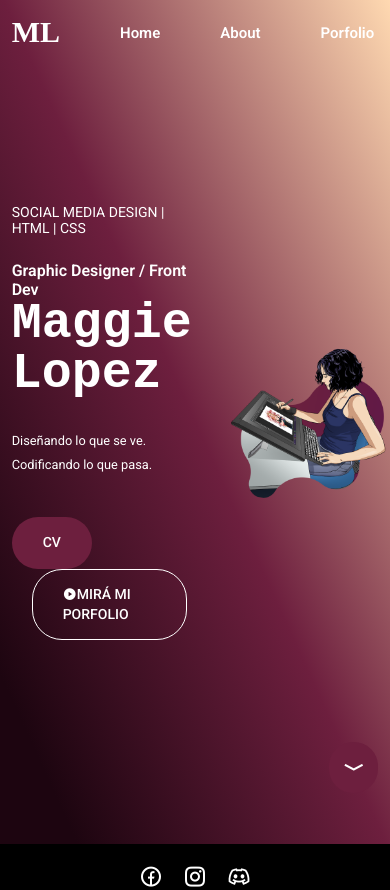
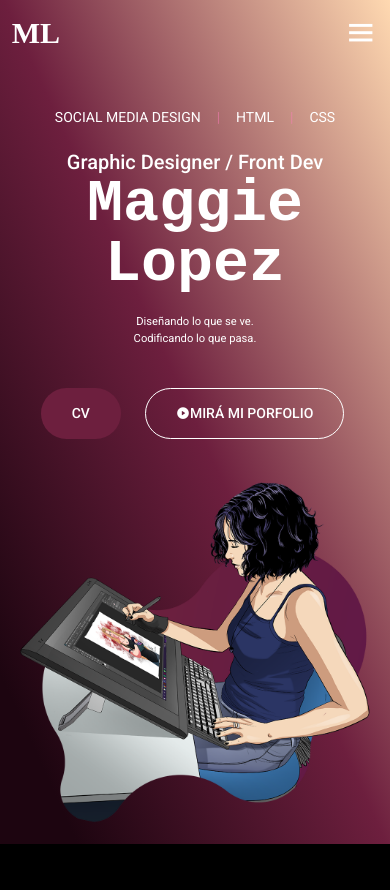
Before and after one commit to MaggieL13/Proyecto-Final-Maquetacion-Web-Maggie, a plain HTML site: page index.html in a window 390 px wide. After the commit the page ends 844 px from the top, so only its background shows below. Drawn offline with nearby package versions, Linux system fonts and the light colour scheme; a web font is replaced by a local one.

Commit message:
Update style.css

```diff
--- a/style.css
+++ b/style.css
@@ -93,8 +93,26 @@ font-weight: 800;
   display: grid;   /* Para que el hero se pueda dividir en columnas */
   grid-template-columns: 1fr 1fr; /* las 2 columnas */
   align-items: center; /* para alinear verticalmente el hero */
-  gap: 2rem; /* que haya espacio de 2rem entre las 2 columnas */
+  gap: 0rem; /* que haya espacio de 2rem entre las 2 columnas */
 
+}
+
+.skills-line {
+  display: flex;
+  gap: 1rem; /* Adjust spacing as you like */
+  font-size: 14px;
+  font-weight: 400;
+  align-items: left;
+  justify-content: left; /* or flex-start if you want it left-aligned */
+}
+
+.skills-line span {
+  white-space: nowrap; /* prevent breaks */
+}
+
+.skills-line span:nth-child(2n) {
+  color: #ff7ebd; /* or something softer like gray */
+  opacity: 0.5;
 }
 
 section{
@@ -109,27 +127,27 @@ section{
 }
 
 .hero-text h1 {
-  font-family: 'Roboto Mono', monospace ;
-  font-size: 50px;
+  font-family: 'Roboto Mono', monospace;
+  font-size: 60px;
   line-height: 1;
-  margin: 0 0 30px;
+  margin: 0 0 20px;
 }
 
 .hero-text h4 {
-  font-size: 18;
-  font-weight: 600;
+  font-size: 20px;
+  font-weight: 500;
   margin-top: 10px;
 }
 
 .hero-text p {
-  font-size: 80%;
+  font-size: 100%;
   margin-bottom: 40px;
-  line-height: 1.9;
+  line-height: 1.5;
 }
 
 .hero-img img{
   width: 580px;
-  margin: 10% 0 0 10%;
+  margin: 10% 0 0 5%;
   height: auto;
   transition: transform 1s ease;
 }
@@ -179,7 +197,7 @@ section{
 
 .icons i{
   display: block;
-  margin: 26px 0;
+  margin: 35px 0;
   font-size: 24px;
   transition: all .5s ease;
 }
@@ -216,7 +234,7 @@ section{
 /*mediaqueries para hacerlo responsive*/
 @media (max-width:992px){
   section{
-    padding: 0 3%;
+    padding: 0 5%;
     transition: .2s;
   }
 
@@ -233,17 +251,72 @@ section{
     margin: 5% 0 0 5%;
    }
 
+   .hero-text p{
+    font-size: 70%;
+   }
+
    .icons {
-    position: static; /* elimina absolute */
-    transform: none;
-    display: flex;      /* para que se acomoden en fila */
-    justify-content: center;
-    margin-top: 20px;   /* separalo del texto */
-    padding: 0;
+    display: none;
   }
 
-  .icons i {
-    display: inline-block;
-    margin: 0 10px; /* espacio entre íconos */
+  .scroll-down {
+    display: none;
   }
+  }
+
+/*MOBILE VERSION HERE*/
+@media (max-width: 768px){
+  .menu-icon-action{
+    display: block;
+  }
+
+  #menu-icon{
+    display: block;
+
+  }
+
+  .hero-text{
+    text-align: center;
+    padding-top: 100px;
+  }
+
+  .hero-img img{
+    margin: 0;
+  }
+
+  .hero {
+    height: 100%;
+    gap: 1rem;
+    grid-template-columns: 1fr;
+  }
+
+  .skills-line {
+    justify-content: center;
+    text-align: center;
+  }
+
+  .navlist{
+    position: absolute;
+    top: 100%;
+    right: -100%;
+    width: 200px;
+    height: 190px;
+    background-color: rgba(76, 5, 35, 0.919);
+    border-radius: 24px;
+    display: flex;
+    flex-direction: column;
+    align-items: center;
+    padding: 30px 20px;
+    transition: all .5s ease;
+  }
+  .navlist a{
+    margin-left: 0;
+    display: block;
+    margin: 7px 0;
+  }
+
+  #menu-toggle:checked + label.menu-icon-action + ul {
+    right: 0;
+  }
+
 }
```
